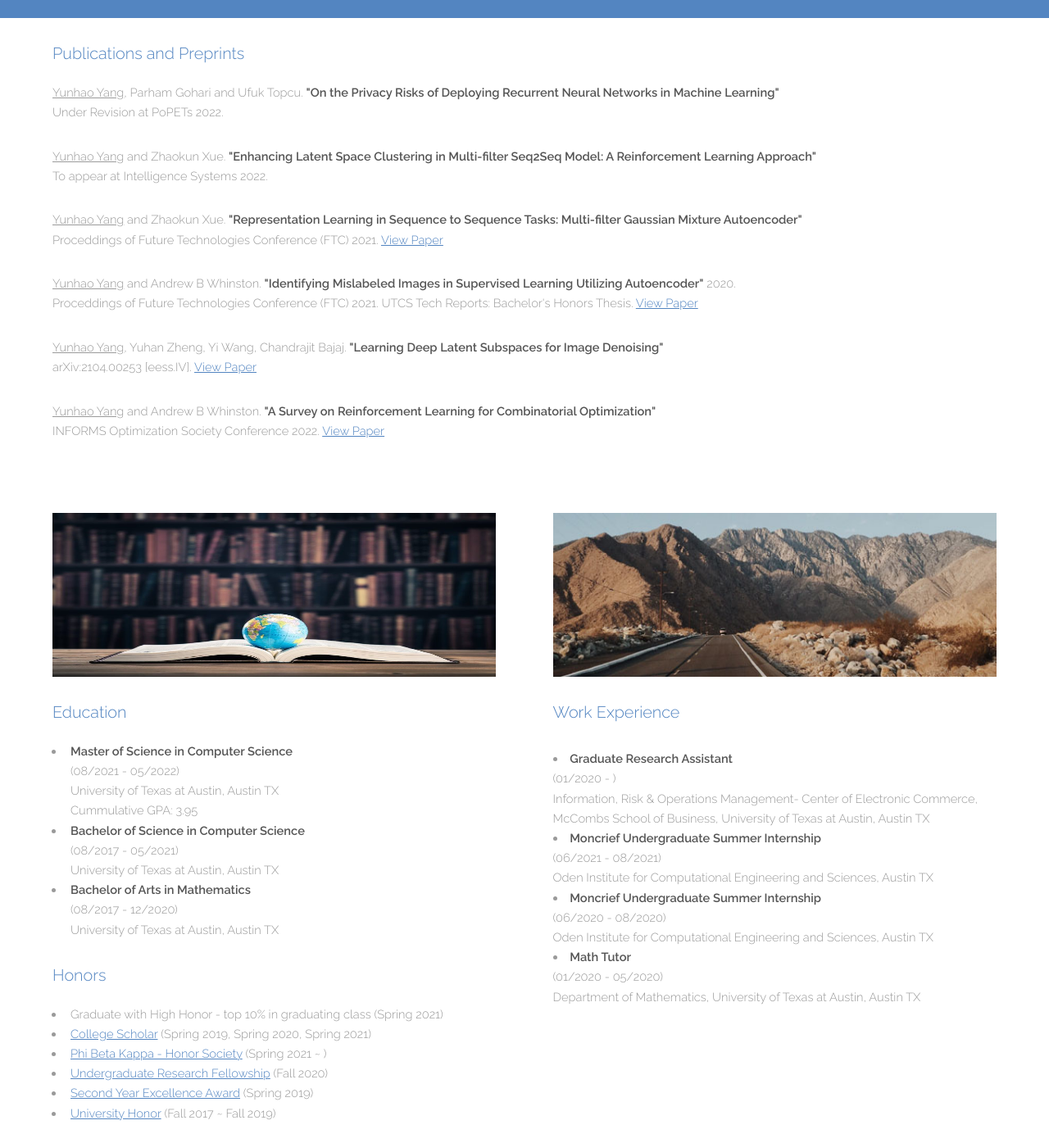
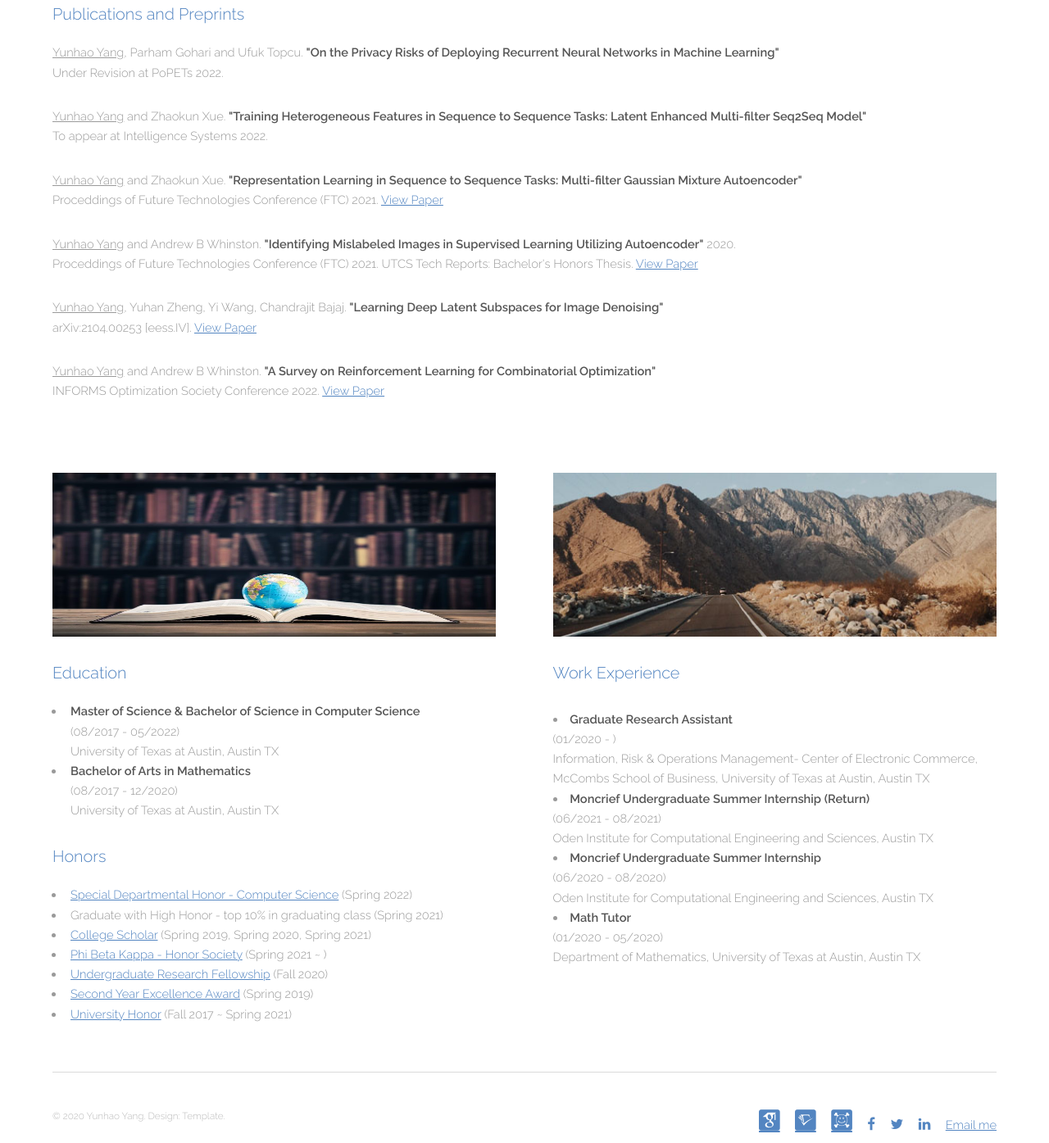
Before and after one commit to yunhaoyang234/yunhaoyang234.github.io, a plain HTML site: page index.html in a window 1280 px wide. Shown: the part 1051-2446 px from the top of the page at 82% size. Drawn offline with Linux system fonts and the light colour scheme; files whose address does not match are found by name.

Commit message:
new update

```diff
--- a/index.html
+++ b/index.html
@@ -38,9 +38,7 @@
 				<div class="inner">
 					<header>
 						<h2>About Me</h2>
-						<p>I'm a second-year master's student at the University of Texas at Austin, major in computer science. I'm currently working in the Department of Information, Risk, and Operations Management, McCombs School of Business as an Undergraduate Research Assistant and doing research in deep learning with Professor <a href="https://www.mccombs.utexas.edu/Directory/Profiles/Whinston-Andrew" style="color:white">Andrew Whinston</a>.<br>
-
-						My research concentration is Machine Learning, specifically in the privacy aspect of ML/AI. I'm currently working with Professor <a href="http://www.ae.utexas.edu/facultysites/topcu/wiki/index.php/Main_Page" style="color:white">Ufuk Topcu</a> on my Master's Thesis. I am also working in the CVC Group with Professor <a href="https://www.cs.utexas.edu/users/bajaj/cvc/index.shtml" style="color:white">Chandrajit Bajaj</a>, focuing on computer vision.</p>
+						<p>I'm a first year Ph.D. student at the University of Texas at Austin, major in computer science. I'm currently working in the UT Autonomous Group leaded by Prof. <a href="http://www.ae.utexas.edu/facultysites/topcu/wiki/index.php/Main_Page" style="color:white">Ufuk Topcu</a>. My research concentration is Machine Learning, specifically in the privacy aspect of ML/AI.</p>
 					</header>
 					<div class="flex flex-3">
 						<div class="box person">
@@ -83,7 +81,7 @@
 							</p>
 
 							<p>
-								<u>Yunhao Yang</u> and Zhaokun Xue. <b>"Enhancing Latent Space Clustering in Multi-filter Seq2Seq Model: A Reinforcement Learning Approach"</b>
+								<u>Yunhao Yang</u> and Zhaokun Xue. <b>"Training Heterogeneous Features in Sequence to Sequence Tasks: Latent Enhanced Multi-filter Seq2Seq Model"</b>
 								<br> To appear at Intelligence Systems 2022.
 							</p>
 
@@ -128,12 +126,8 @@
 								<h3>Education</h3>
 							</header>
 							<ul>
-								<li> <b>Master of Science in Computer Science</b>
-									<br>(08/2021 - 05/2022)
-									<br>University of Texas at Austin, Austin TX
-									<br>Cummulative GPA: 3.95
-								<li> <b>Bachelor of Science in Computer Science</b>
-									<br>(08/2017 - 05/2021)
+								<li> <b>Master of Science & Bachelor of Science in Computer Science</b>
+									<br>(08/2017 - 05/2022)
 									<br>University of Texas at Austin, Austin TX
 								<li> <b>Bachelor of Arts in Mathematics</b>
 									<br>(08/2017 - 12/2020)
@@ -144,12 +138,13 @@
 								<h3>Honors</h3>
 							</header>
 							<ul>
+								<li><a href="https://www.cs.utexas.edu/undergraduate-program/honors-programs/graduation-special-departmental-honors">Special Departmental Honor - Computer Science</a> (Spring 2022)</li>
 								<li> Graduate with High Honor - top 10% in graduating class</a> (Spring 2021)</li>
 								<li> <a href="https://cns.utexas.edu/honors/academic-distinction/gpa-based-honors">College Scholar</a> (Spring 2019, Spring 2020, Spring 2021)
 								<li> <a href="https://ugs.utexas.edu/awards/societies/pbk/election-criteria">Phi Beta Kappa - Honor Society</a> (Spring 2021 ~ )</li>
 								<li> <a href="https://ugs.utexas.edu/our/scholarships/urf">Undergraduate Research Fellowship</a> (Fall 2020)
 								<li> <a href="https://cns.utexas.edu/undergraduate-education/events/second-year-excellence-awards">Second Year Excellence Award</a> (Spring 2019)</li>
-								<li> <a href="https://cns.utexas.edu/honors/academic-distinction/gpa-based-honors">University Honor</a> (Fall 2017 ~ Fall 2019)</li>
+								<li> <a href="https://cns.utexas.edu/honors/academic-distinction/gpa-based-honors">University Honor</a> (Fall 2017 ~ Spring 2021)</li>
 							</ul>
 
 						</article>
@@ -164,7 +159,7 @@
 								<li> <b>Graduate Research Assistant</b>
 									<br>(01/2020 - )
 									<br>Information, Risk & Operations Management- Center of Electronic Commerce, McCombs School of Business, University of Texas at Austin, Austin TX</li>
-								<li><b>Moncrief Undergraduate Summer Internship</b>
+								<li><b>Moncrief Undergraduate Summer Internship (Return)</b>
 									<br>(06/2021 - 08/2021)
 									<br>Oden Institute for Computational Engineering and Sciences, Austin TX</li>
 								<li><b>Moncrief Undergraduate Summer Internship</b>
```
